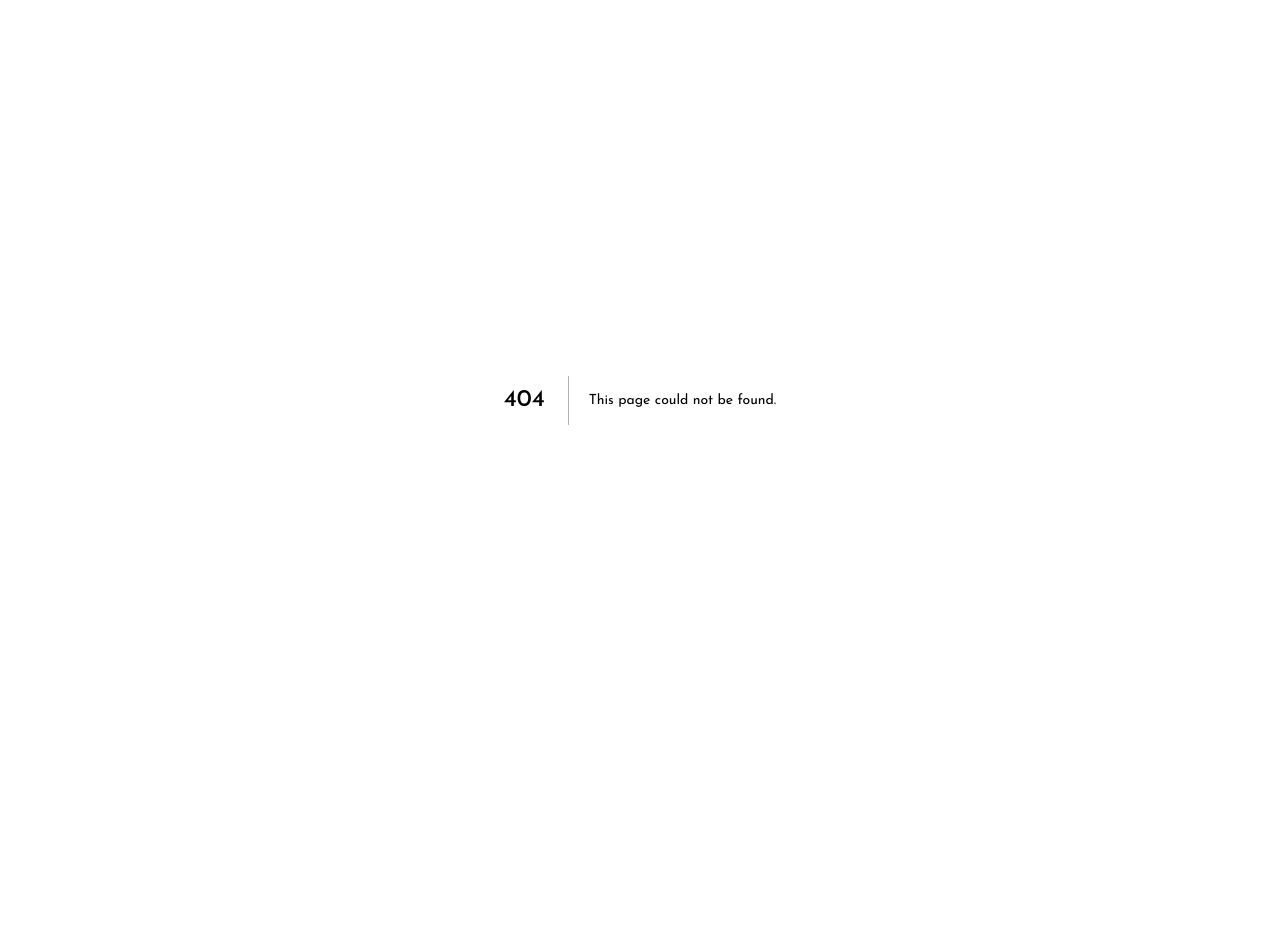
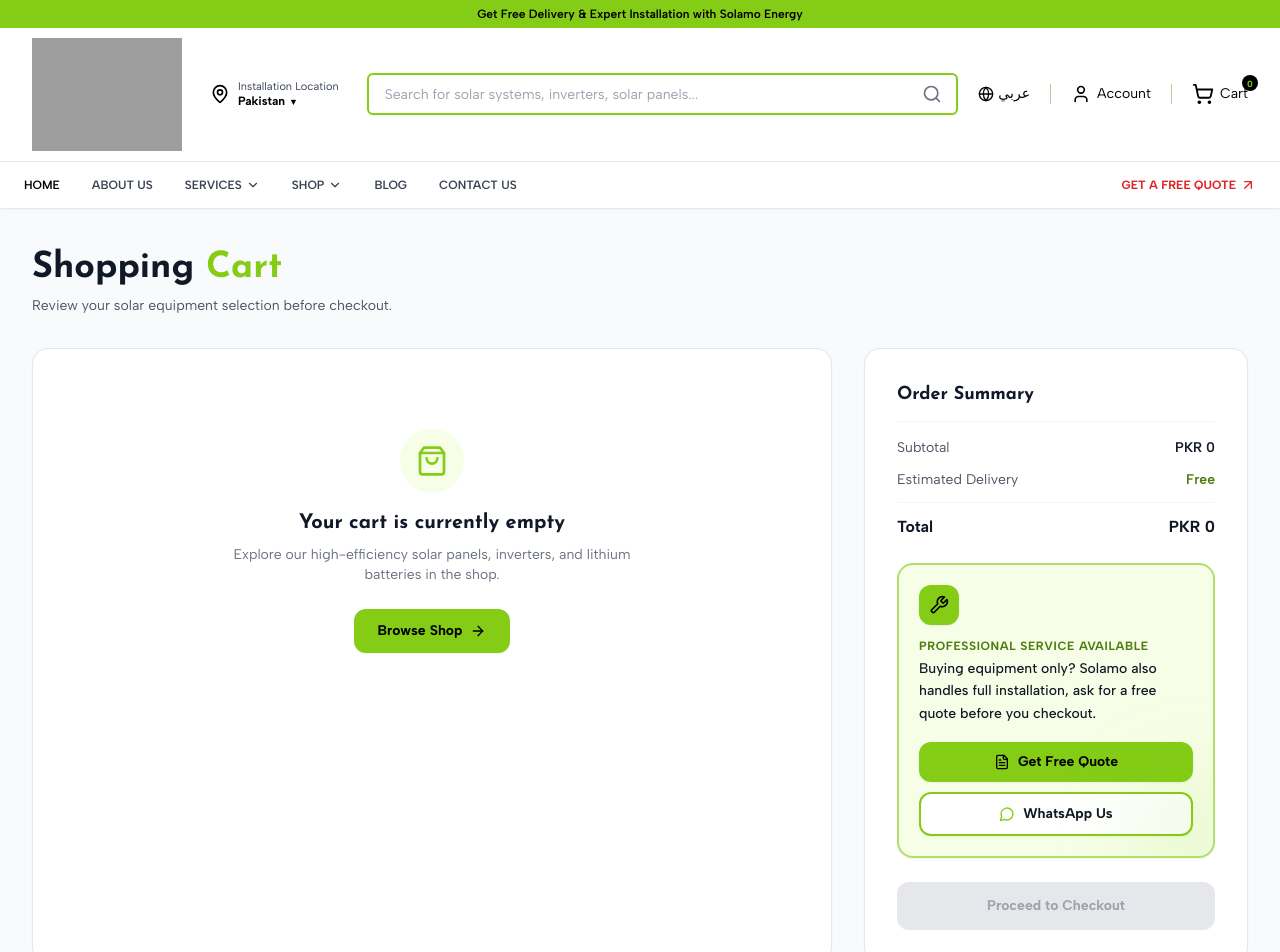
Before and after one commit to moizmalik13588/solamo-energy, a Next.js app: page /cart in a window 1280 px wide. Before the commit this address had no page. Shown: the top 952 px of the page. Before the commit the page ends 800 px from the top, so only its background shows below. Built offline with nearby package versions, Linux system fonts and the light colour scheme; grey boxes are pictures that could not be loaded.

Commit message:
Add installation reminder banner on homepage and cart page

```diff
--- /dev/null
+++ b/app/cart/page.tsx
@@ -0,0 +1,89 @@
+"use client";
+
+import React from "react";
+import SolamoHeader from "@/components/SolamoHeader";
+import SolamoFooter from "@/components/SolamoFooter";
+import SolamoInstallationReminder from "@/components/SolamoInstallationReminder";
+import Link from "next/link";
+import { ShoppingBag, ArrowRight } from "lucide-react";
+
+export default function CartPage() {
+  return (
+    <div className="min-h-screen flex flex-col bg-gray-50">
+      <SolamoHeader />
+
+      <main className="max-w-[1400px] mx-auto px-3 sm:px-5 lg:px-6 xl:px-8 py-10 flex-grow w-full">
+        <div className="mb-8">
+          <h1 className="text-3xl sm:text-4xl font-bold text-gray-900 mb-2">
+            Shopping <span className="text-[#84CC16]">Cart</span>
+          </h1>
+          <p className="text-gray-600 text-sm">
+            Review your solar equipment selection before checkout.
+          </p>
+        </div>
+
+        <div className="grid grid-cols-1 lg:grid-cols-3 gap-8">
+          {/* Cart items list / Empty state */}
+          <div className="lg:col-span-2 bg-white rounded-2xl p-6 sm:p-8 shadow-sm border border-gray-200">
+            <div className="flex flex-col items-center justify-center py-12 text-center">
+              <div className="w-16 h-16 rounded-full bg-[#F7FEE7] text-[#84CC16] flex items-center justify-center mb-4">
+                <ShoppingBag className="w-8 h-8" />
+              </div>
+              <h2 className="text-xl font-bold text-gray-900 mb-2">
+                Your cart is currently empty
+              </h2>
+              <p className="text-gray-500 text-sm max-w-md mb-6">
+                Explore our high-efficiency solar panels, inverters, and
+                lithium batteries in the shop.
+              </p>
+              <Link
+                href="/shop"
+                className="inline-flex items-center gap-2 bg-[#84CC16] hover:bg-[#65A30D] text-black font-bold px-6 py-3 rounded-xl transition shadow-sm text-sm"
+              >
+                Browse Shop
+                <ArrowRight className="w-4 h-4" />
+              </Link>
+            </div>
+          </div>
+
+          {/* Checkout Summary Box */}
+          <div className="bg-white rounded-2xl p-6 sm:p-8 shadow-sm border border-gray-200 h-fit">
+            <h3 className="text-lg font-bold text-gray-900 mb-4 pb-3 border-b border-gray-100">
+              Order Summary
+            </h3>
+
+            <div className="space-y-3 mb-6 text-sm text-gray-600">
+              <div className="flex justify-between">
+                <span>Subtotal</span>
+                <span className="font-semibold text-gray-900">PKR 0</span>
+              </div>
+              <div className="flex justify-between">
+                <span>Estimated Delivery</span>
+                <span className="font-semibold text-[#4D7C0F]">Free</span>
+              </div>
+              <div className="border-t border-gray-100 pt-3 flex justify-between text-base font-bold text-gray-900">
+                <span>Total</span>
+                <span>PKR 0</span>
+              </div>
+            </div>
+
+            {/* Installation Reminder Banner above the checkout button */}
+            <div className="mb-6">
+              <SolamoInstallationReminder variant="cart" />
+            </div>
+
+            <button
+              type="button"
+              disabled
+              className="w-full bg-gray-200 text-gray-400 font-bold py-3.5 px-6 rounded-xl cursor-not-allowed transition flex items-center justify-center gap-2 text-sm"
+            >
+              Proceed to Checkout
+            </button>
+          </div>
+        </div>
+      </main>
+
+      <SolamoFooter />
+    </div>
+  );
+}
--- a/app/solamo-home/page.tsx
+++ b/app/solamo-home/page.tsx
@@ -1,5 +1,6 @@
 import SolamoHeader from "@/components/SolamoHeader";
 import SolamoHero from "@/components/SolamoHero";
+import SolamoInstallationReminder from "@/components/SolamoInstallationReminder";
 import SolamoFlashdeals from "@/components/Solamoflashdeals";
 import SolamoProductSection from "@/components/SolamoProductSection";
 import SolamoMarquee from "@/components/SolamoMarquee";
@@ -17,6 +18,8 @@ export default function SolamoHomePage() {
     <main className="min-h-screen bg-gray-100">
       <SolamoHeader />
       <SolamoHero /> {/* Hero */}
+      <SolamoInstallationReminder />{" "}
+      {/* Reminder 1: Between Hero and FlashDeals */}
       <SolamoFlashdeals /> {/* noon: Deals & Offers */}
       <SolamoProductSection /> {/* ProductSection */}
       <SolamoMarquee /> {/* MarqueeSection */}
@@ -29,6 +32,8 @@ export default function SolamoHomePage() {
       <SolamoWhySolamo /> {/* WhyChoose + ServiceSection (combined) */}
       <SolamoCtaBanner /> {/* CtaBanner */}
       <SolamoTestimonials /> {/* Testimonials */}
+      <SolamoInstallationReminder variant="homepage" />{" "}
+      {/* Reminder 2: Between Testimonials and Footer */}
       <SolamoFooter /> {/* Footer */}
       <WhatsAppFloat />{" "}
       {/* unchanged — floating button, no Noon redesign needed */}
--- /dev/null
+++ b/components/SolamoInstallationReminder.tsx
@@ -0,0 +1,105 @@
+import React from "react";
+import Link from "next/link";
+import { MessageCircle, FileText, Wrench } from "lucide-react";
+
+interface SolamoInstallationReminderProps {
+  copy?: string;
+  variant?: "homepage" | "cart";
+}
+
+export default function SolamoInstallationReminder({
+  copy,
+  variant = "homepage",
+}: SolamoInstallationReminderProps) {
+  const defaultHomepageCopy =
+    "Just here for the equipment? Solamo also handles full installation — get a free site visit quote before you decide.";
+  const defaultCartCopy =
+    "Buying equipment only? Solamo also handles full installation, ask for a free quote before you checkout.";
+
+  const textToDisplay =
+    copy || (variant === "cart" ? defaultCartCopy : defaultHomepageCopy);
+
+  if (variant === "cart") {
+    return (
+      <div className="bg-[#F7FEE7] border-2 border-[#84CC16]/60 rounded-2xl p-5 shadow-sm relative overflow-hidden flex flex-col items-start gap-4">
+        {/* Background subtle decoration */}
+        <div className="absolute -right-10 -bottom-10 w-32 h-32 bg-[#84CC16]/10 rounded-full blur-2xl pointer-events-none" />
+
+        <div className="flex flex-col items-start gap-2 text-left w-full">
+          <div className="w-10 h-10 rounded-xl bg-[#84CC16] text-black flex items-center justify-center shrink-0 shadow-sm">
+            <Wrench className="w-5 h-5" />
+          </div>
+          <div>
+            <span className="inline-block text-xs font-bold tracking-wider uppercase text-[#4D7C0F] mb-1">
+              Professional Service Available
+            </span>
+            <p className="text-gray-900 font-medium text-sm leading-relaxed">
+              {textToDisplay}
+            </p>
+          </div>
+        </div>
+
+        <div className="flex flex-col w-full gap-2.5">
+          <Link
+            href="/free-quote"
+            className="w-full inline-flex items-center justify-center gap-2 bg-[#84CC16] hover:bg-[#65A30D] text-black font-bold px-4 py-2.5 rounded-xl transition shadow-sm text-sm"
+          >
+            <FileText className="w-4 h-4" />
+            Get Free Quote
+          </Link>
+          <a
+            href="https://wa.me/923141349717"
+            target="_blank"
+            rel="noopener noreferrer"
+            className="w-full inline-flex items-center justify-center gap-2 bg-white hover:bg-gray-50 text-gray-900 border-2 border-[#84CC16] font-bold px-4 py-2.5 rounded-xl transition shadow-sm text-sm"
+          >
+            <MessageCircle className="w-4 h-4 text-[#84CC16]" />
+            WhatsApp Us
+          </a>
+        </div>
+      </div>
+    );
+  }
+
+  return (
+    <section className="max-w-[1400px] mx-auto px-3 sm:px-5 lg:px-6 xl:px-8 my-8">
+      <div className="bg-[#F7FEE7] border-2 border-[#84CC16]/60 rounded-2xl p-6 sm:p-8 shadow-sm relative overflow-hidden flex flex-col lg:flex-row items-center justify-between gap-6">
+        {/* Background subtle decoration */}
+        <div className="absolute -right-10 -bottom-10 w-40 h-40 bg-[#84CC16]/10 rounded-full blur-2xl pointer-events-none" />
+
+        <div className="flex items-start sm:items-center gap-4 text-left">
+          <div className="w-12 h-12 rounded-xl bg-[#84CC16] text-black flex items-center justify-center shrink-0 shadow-sm">
+            <Wrench className="w-6 h-6" />
+          </div>
+          <div>
+            <span className="inline-block text-xs font-bold tracking-wider uppercase text-[#4D7C0F] mb-1">
+              Professional Service Available
+            </span>
+            <p className="text-gray-900 font-medium text-base sm:text-lg leading-relaxed max-w-3xl">
+              {textToDisplay}
+            </p>
+          </div>
+        </div>
+
+        <div className="flex flex-wrap items-center gap-3 shrink-0 w-full lg:w-auto justify-end">
+          <Link
+            href="/free-quote"
+            className="flex-1 sm:flex-none inline-flex items-center justify-center gap-2 bg-[#84CC16] hover:bg-[#65A30D] text-black font-bold px-6 py-3 rounded-xl transition shadow-sm text-sm"
+          >
+            <FileText className="w-4 h-4" />
+            Get Free Quote
+          </Link>
+          <a
+            href="https://wa.me/923141349717"
+            target="_blank"
+            rel="noopener noreferrer"
+            className="flex-1 sm:flex-none inline-flex items-center justify-center gap-2 bg-white hover:bg-gray-50 text-gray-900 border-2 border-[#84CC16] font-bold px-6 py-3 rounded-xl transition shadow-sm text-sm"
+          >
+            <MessageCircle className="w-4 h-4 text-[#84CC16]" />
+            WhatsApp Us
+          </a>
+        </div>
+      </div>
+    </section>
+  );
+}
```
